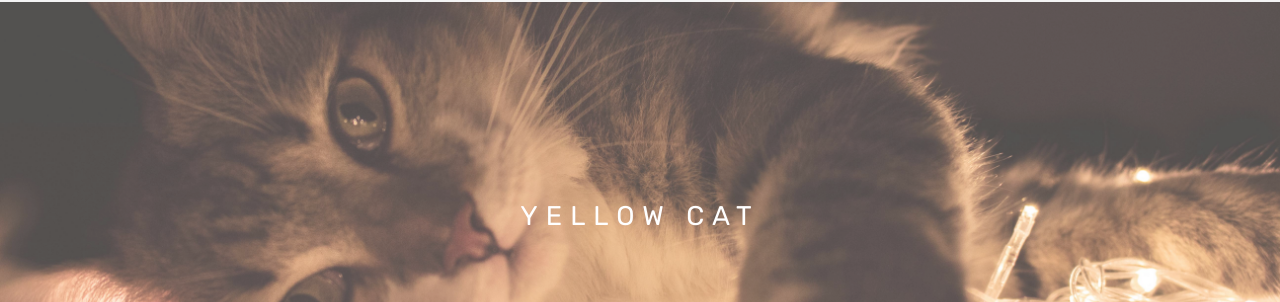
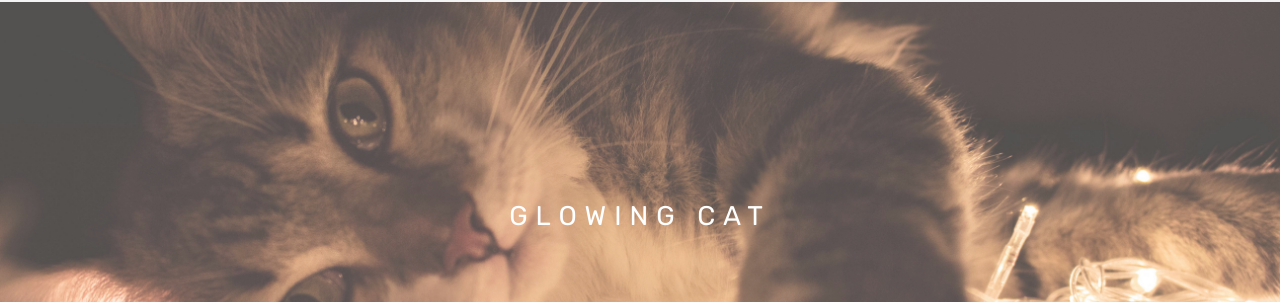
Before and after one commit to kkoolithink/Parallax-Site, a plain HTML site: page index.html in a window 1280 px wide. Shown: the part 1069-1371 px from the top of the page. Drawn offline with Linux system fonts and the light colour scheme.

Commit message:
Update index.html

```diff
--- a/index.html
+++ b/index.html
@@ -29,7 +29,7 @@
     <div class="pimg2">
       <div class="ptext">
         <span class="border trans">
-          Yellow Cat
+          Glowing Cat
         </span>
       </div>
     </div>
```
